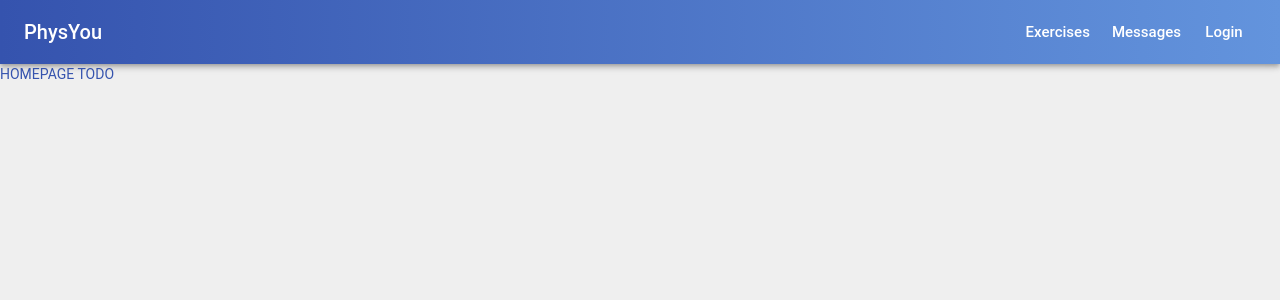
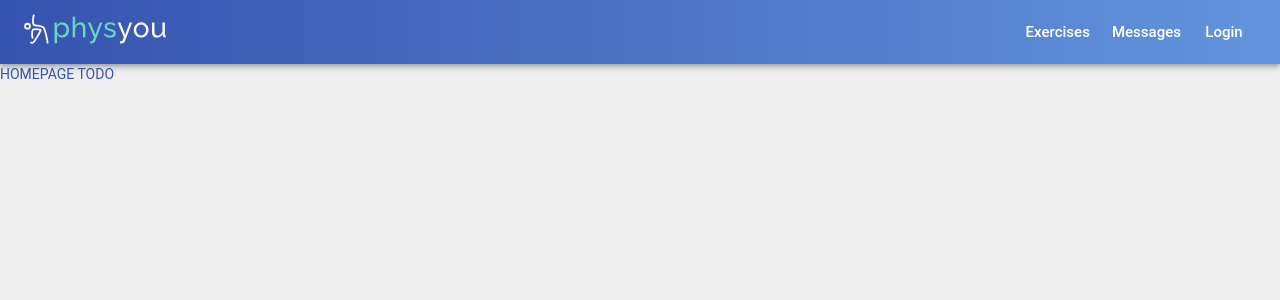
Before and after one commit to PhysYou/physyou-frontend, a React (Create React App) app: page / in a window 1280 px wide. Shown: the top 300 px of the page. Built offline with nearby package versions, Linux system fonts and the light colour scheme; no server answers.

Commit message:
Added logo to navbar

```diff
--- a/src/shared/navbar.jsx
+++ b/src/shared/navbar.jsx
@@ -2,13 +2,14 @@ import React, { useContext } from 'react';
 import { makeStyles } from '@material-ui/core/styles';
 import AppBar from '@material-ui/core/AppBar';
 import Toolbar from '@material-ui/core/Toolbar';
-import Typography from '@material-ui/core/Typography';
+import Box from '@material-ui/core/Box';
 import Button from '@material-ui/core/Button';
 import IconButton from '@material-ui/core/IconButton';
 import MenuIcon from '@material-ui/icons/Menu';
 import { UserContext } from "../providers/UserProvider";
 import { auth } from "../firebase";
 import { useHistory } from 'react-router-dom';
+import { ReactComponent as Logo } from './logo.svg';
 
 const useStyles = makeStyles((theme) => ({
     root: {
@@ -20,7 +21,7 @@ const useStyles = makeStyles((theme) => ({
     menuButton: {
         marginRight: theme.spacing(2),
     },
-    title: {
+    logoWrapper: {
         flexGrow: 1,
     },
 }));
@@ -30,25 +31,21 @@ export default function ButtonAppBar() {
     const user = useContext(UserContext);
     const history = useHistory();
 
-    const handleLog = () => {
+    const handleLog = async () => {
         if (user) {
-            auth.signOut();
-            window.location.reload();
-        } else {
-            history.push('/login');
+            await auth.signOut();
         }
+        console.log("HERE")
+        history.push('/login');
     }
 
     return (
         <div className={classes.root}>
             <AppBar className={classes.navbar} position="static">
                 <Toolbar>
-                    {/*<IconButton edge="start" className={classes.menuButton} color="inherit" aria-label="menu">*/}
-                    {/*    <MenuIcon />*/}
-                    {/*</IconButton>*/}
-                    <Typography variant="h6" className={classes.title}>
-                        PhysYou
-                    </Typography>
+                    <Box className={classes.logoWrapper}>
+                        <Logo style={{ height: 30, width: 150, }} />
+                    </Box>
                     <Button color="inherit" size="large">Exercises</Button>
                     <Button color="inherit" size="large">Messages</Button>
                     <Button color="inherit" size="large" onClick={handleLog}>{user ? 'Logout' : 'Login'}</Button>
```
Also changed, not shown: src/shared/logo.svg (added).
